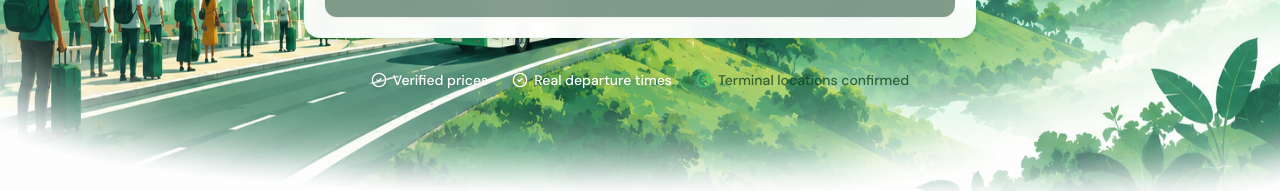
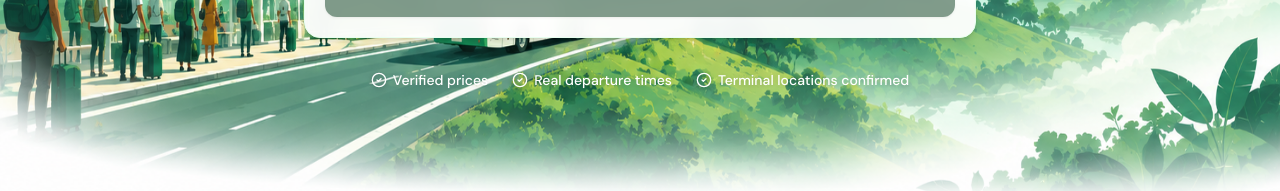
Before and after one commit to taiyeearns/ArriveLink, a Next.js app: page /landing in a window 1280 px wide. Shown: the part 555-746 px from the top of the page. Built offline with nearby package versions, Linux system fonts and the light colour scheme; no server answers; a web font is replaced by a local one.

Commit message:
fix(landing): apply white text and icon styling to Terminal locations confirmed chip

```diff
--- a/src/app/landing/page.tsx
+++ b/src/app/landing/page.tsx
@@ -45,19 +45,13 @@ export default function LandingPage() {
 
             {/* Trust chips */}
             <ul className="mt-8 flex flex-wrap items-center justify-center gap-x-6 gap-y-3 text-sm font-body">
-              {[
-                { label: 'Verified prices', isWhite: true },
-                { label: 'Real departure times', isWhite: true },
-                { label: 'Terminal locations confirmed', isWhite: false },
-              ].map(({ label, isWhite }) => (
+              {['Verified prices', 'Real departure times', 'Terminal locations confirmed'].map((label) => (
                 <li
                   key={label}
-                  className={`inline-flex items-center gap-1.5 font-medium ${
-                    isWhite ? 'text-white drop-shadow-sm' : 'text-forest/75'
-                  }`}
+                  className="inline-flex items-center gap-1.5 font-medium text-white drop-shadow-sm"
                 >
                   <svg
-                    className={`w-4 h-4 flex-shrink-0 ${isWhite ? 'text-white drop-shadow-sm' : 'text-emerald'}`}
+                    className="w-4 h-4 flex-shrink-0 text-white drop-shadow-sm"
                     fill="none"
                     stroke="currentColor"
                     viewBox="0 0 24 24"
```
